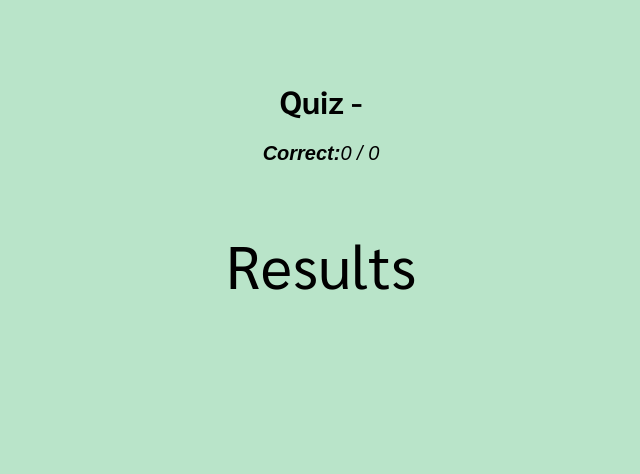
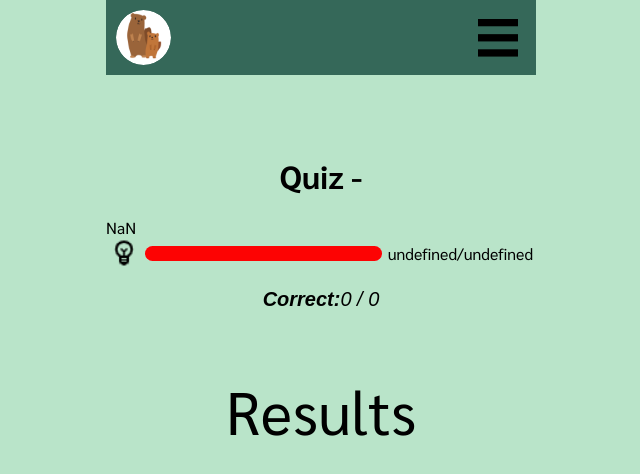
Before and after one commit to klee616/pocket-pals, a Next.js app: page /QuizGame in a window 1280 px wide. Shown: the top 474 px of the page, without its empty margins (319-959 px from the left). Built offline with nearby package versions, Linux system fonts and the light colour scheme.

Commit message:
Added progress and header

```diff
--- a/Components/Header/Header.module.css
+++ b/Components/Header/Header.module.css
@@ -0,0 +1,18 @@
+.bar{
+    display: flex;
+    flex-wrap: nowrap;
+    flex-direction: row;
+    justify-content: space-between;
+    background-color: #356859;
+}
+
+.logo{
+    border-radius: 50%;
+    padding: 10px
+}
+
+.menu{
+    padding: 10px;
+    padding-top: 18px;
+    padding-right: 18px;
+}
--- a/Components/Header/index.js
+++ b/Components/Header/index.js
@@ -1,6 +1,26 @@
 import style from './Header.module.css'
+import Image from 'next/image'
 
-export default function Header(){
+export default function Header() {
     return (<>
-    </>)
+        <div className={style.bar}>
+            <Image
+                src="/image/Ellipse.svg"
+                alt="Picture of the author"
+                width={55}
+                height={55}
+                className={style.logo}
+            />
+            <Image
+                src="/image/BurgerMenu.svg"
+                alt="Picture of the author"
+                width={40}
+                height={40}
+                className={style.menu}
+            />
+
+        </div>
+
+    </>
+    )
 }
--- a/Components/QuestionSelection/QuestionSelection.module.css
+++ b/Components/QuestionSelection/QuestionSelection.module.css
@@ -2,6 +2,7 @@
     list-style-type: none;
     font-weight: 100;
     font-size: 30px;
+    margin: 10px;
 }
 
 .answer:hover {
--- a/Components/Quiz/index.js
+++ b/Components/Quiz/index.js
@@ -3,6 +3,7 @@ import questionData from '@/data/question.json';
 import { useRouter } from "next/router";
 import Question from '@/Components/Question';
 import QuizResult from '@/Components/QuizResult';
+import ProgressBar from '../ProgressBar';
 
 
 export default function Qiiz({ category = "all" }) {
@@ -33,7 +34,6 @@ export default function Qiiz({ category = "all" }) {
 
     return (<>
 
-
         {resultData.current < data.length && (<>
             <Question data={data[resultData.current]} callBack={getAnswer} />
         </>
--- a/pages/QuizGame.js
+++ b/pages/QuizGame.js
@@ -4,6 +4,8 @@ import { useState } from "react";
 import { FormattedMessage, useIntl } from "react-intl";
 import HeadArea from "@/Components/HeadArea";
 import style from '@/styles/QuizGame.module.css';
+import ProgressBar from "@/Components/ProgressBar";
+import Header from "@/Components/Header";
 
 export default function Home({ dir }) {
   const { locales } = useRouter();
@@ -18,8 +20,10 @@ export default function Home({ dir }) {
     <>
 
       <HeadArea title={title} description={metaDescription} />
-      <main >
+      <Header/>
+      <main className={style.main} >
         <h1 className={style.header}>Quiz - {category}</h1>
+        <ProgressBar/>
         <Quiz category={category} />
       </main>
     </>
--- a/styles/QuizGame.module.css
+++ b/styles/QuizGame.module.css
@@ -1,5 +1,9 @@
 .header {
     display: flex;
     justify-content: center;
+    margin-top: 5vh;
+}
+
+.main {
     margin-top: 10vh;
 }
```
Also changed, not shown: public/image/BurgerMenu.svg (added), public/image/Ellipse.svg (added).
